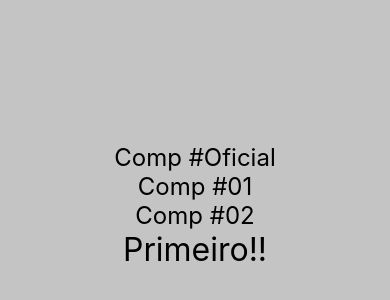
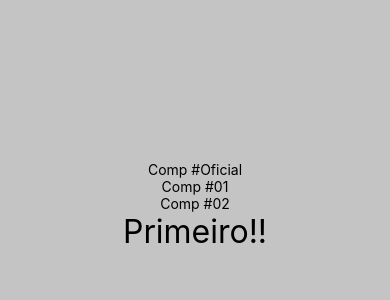
Before and after one commit to hericklima22/aprendendo-react-native, a React Native app in the folder exercicios/: screen / in a window 390 px wide. Shown: the part 216-516 px from the top of the page. Built offline with nearby package versions, Linux system fonts and the light colour scheme.

Commit message:
arquivo Multi.js modificado

```diff
--- a/exercicios/src/components/Multi.js
+++ b/exercicios/src/components/Multi.js
@@ -3,11 +3,11 @@ import { Text } from 'react-native'
 import Estilo from './estilo'
 
 export default function Comp() {
-    return <Text style={ Estilo.textoMedio }>Comp #Oficial</Text>
+    return <Text style={ Estilo.fonteMedia }>Comp #Oficial</Text>
 }
 export function Comp1() {
-    return <Text style={ Estilo.textoMedio }>Comp #01</Text>
+    return <Text style={ Estilo.fonteMedia }>Comp #01</Text>
 }
 export function Comp2() {
-    return <Text style={ Estilo.textoMedio }>Comp #02</Text>
+    return <Text style={ Estilo.fonteMedia }>Comp #02</Text>
 }
```
